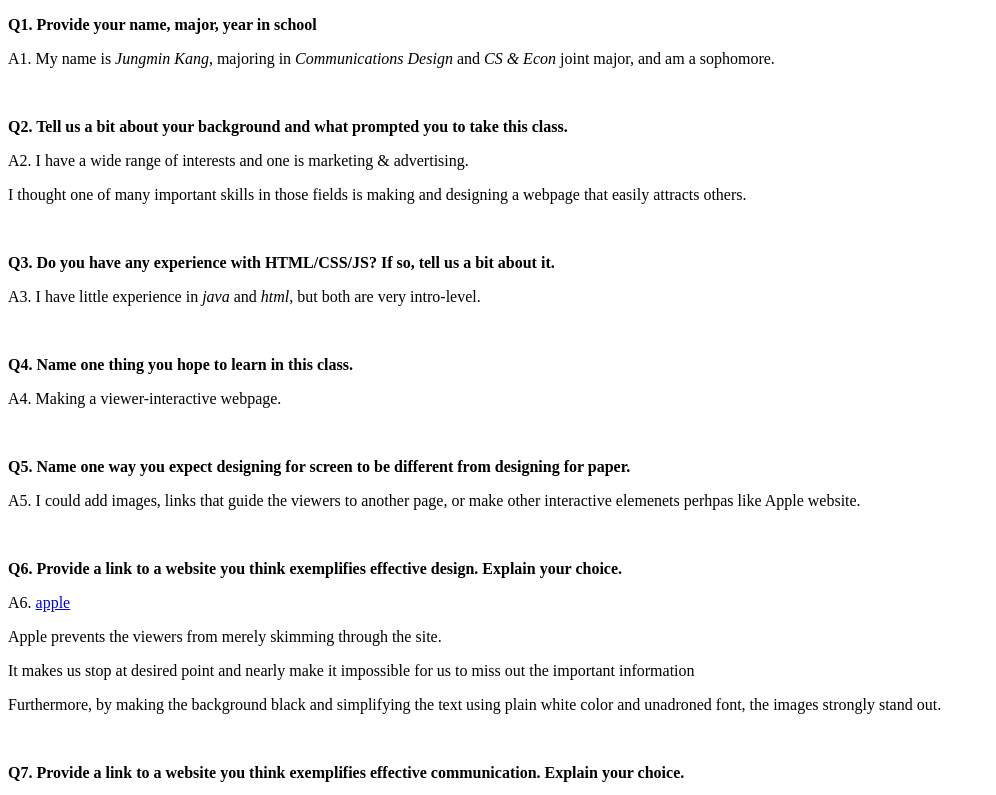
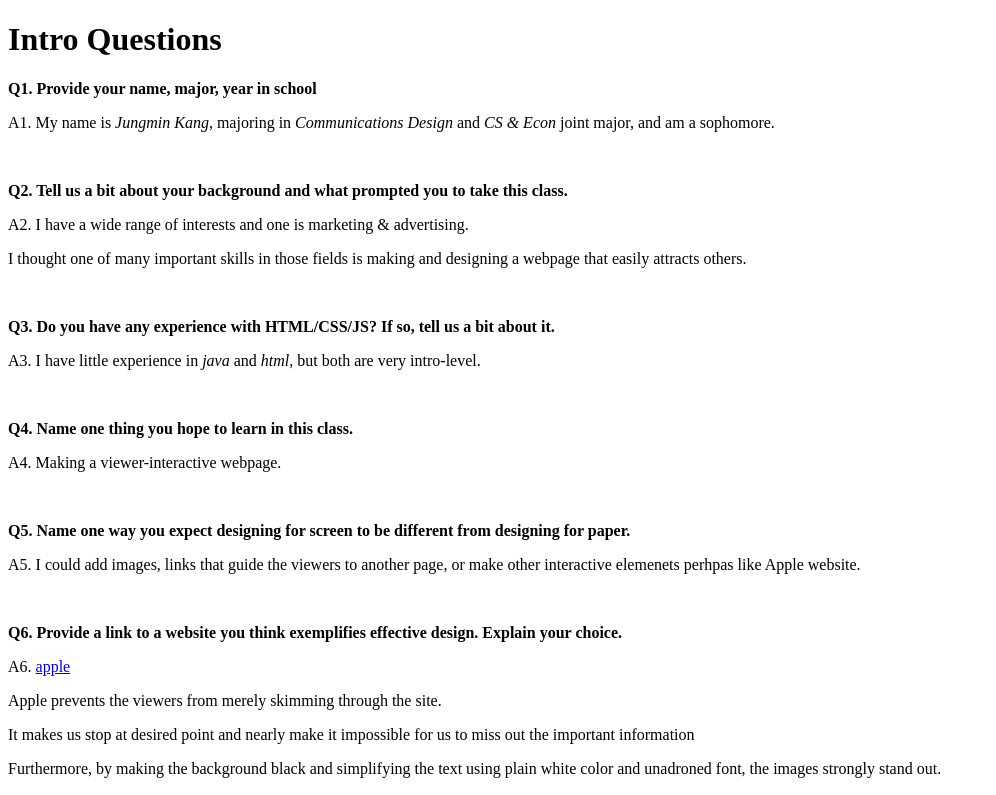
Before and after one commit to jkang0202-washu/ifspring2022, a plain HTML site: page intro-questions/index.html in a window 1280 px wide. Shown: the top 795 px of the page, without its empty margins (0-996 px from the left). Drawn offline with Linux system fonts and the light colour scheme.

Commit message:
Add files via upload

```diff
--- a/intro-questions/index.html
+++ b/intro-questions/index.html
@@ -4,6 +4,9 @@
         <title>About Myself</title>
     </head>
     <body>
+
+    <h1>Intro Questions</h1>
+
         <p><b>Q1. Provide your name, major, year in school</b></p>
         <p>A1. My name is <em>Jungmin Kang</em>, majoring in <em>Communications Design</em> and <em>CS & Econ</em> joint major, and am a sophomore.</p>
 
```
